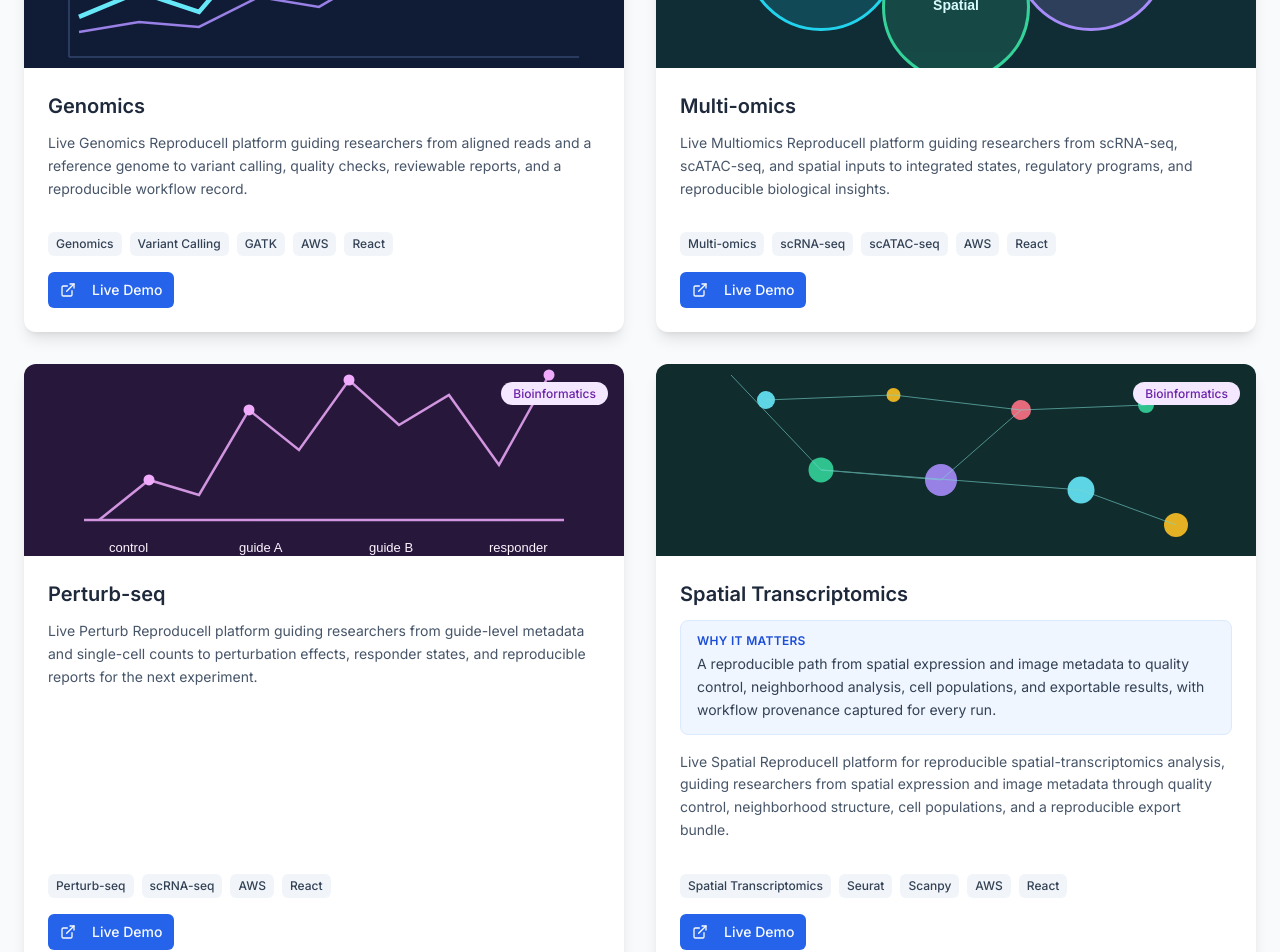
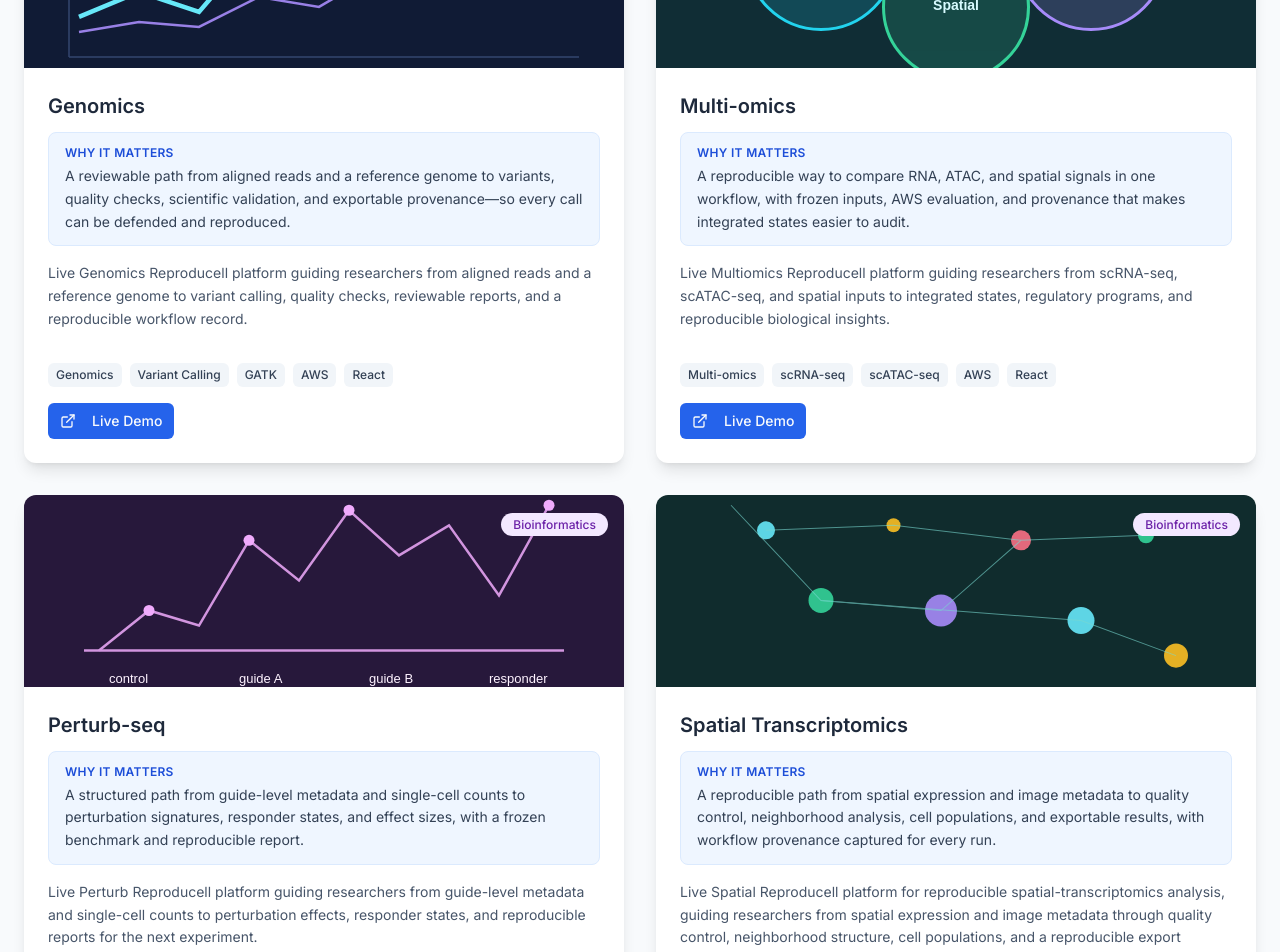
Before and after one commit to BulutHamali/grad-portfolio-launchpad, a React (Vite) app: page / in a window 1280 px wide. Shown: the part 1220-2172 px from the top of the page. Built offline with nearby package versions, Linux system fonts and the light colour scheme.

Commit message:
Add why-it-matters highlights to Reproducell cards

```diff
--- a/src/components/Projects.tsx
+++ b/src/components/Projects.tsx
@@ -27,6 +27,7 @@ const Projects = () => {
     {
       title: "Genomics",
       description: "Live Genomics Reproducell platform guiding researchers from aligned reads and a reference genome to variant calling, quality checks, reviewable reports, and a reproducible workflow record.",
+      highlight: "A reviewable path from aligned reads and a reference genome to variants, quality checks, scientific validation, and exportable provenance—so every call can be defended and reproduced.",
       tech: ["Genomics", "Variant Calling", "GATK", "AWS", "React"],
       image: "/reproducell/genomics.svg",
       live: "https://genomics-reproducell.vercel.app",
@@ -35,6 +36,7 @@ const Projects = () => {
     {
       title: "Multi-omics",
       description: "Live Multiomics Reproducell platform guiding researchers from scRNA-seq, scATAC-seq, and spatial inputs to integrated states, regulatory programs, and reproducible biological insights.",
+      highlight: "A reproducible way to compare RNA, ATAC, and spatial signals in one workflow, with frozen inputs, AWS evaluation, and provenance that makes integrated states easier to audit.",
       tech: ["Multi-omics", "scRNA-seq", "scATAC-seq", "AWS", "React"],
       image: "/reproducell/multiomics.svg",
       live: "https://multiomics-reproducell.vercel.app",
@@ -43,6 +45,7 @@ const Projects = () => {
     {
       title: "Perturb-seq",
       description: "Live Perturb Reproducell platform guiding researchers from guide-level metadata and single-cell counts to perturbation effects, responder states, and reproducible reports for the next experiment.",
+      highlight: "A structured path from guide-level metadata and single-cell counts to perturbation signatures, responder states, and effect sizes, with a frozen benchmark and reproducible report.",
       tech: ["Perturb-seq", "scRNA-seq", "AWS", "React"],
       image: "/reproducell/perturb.svg",
       live: "https://perturb-reproducell.vercel.app",
```
